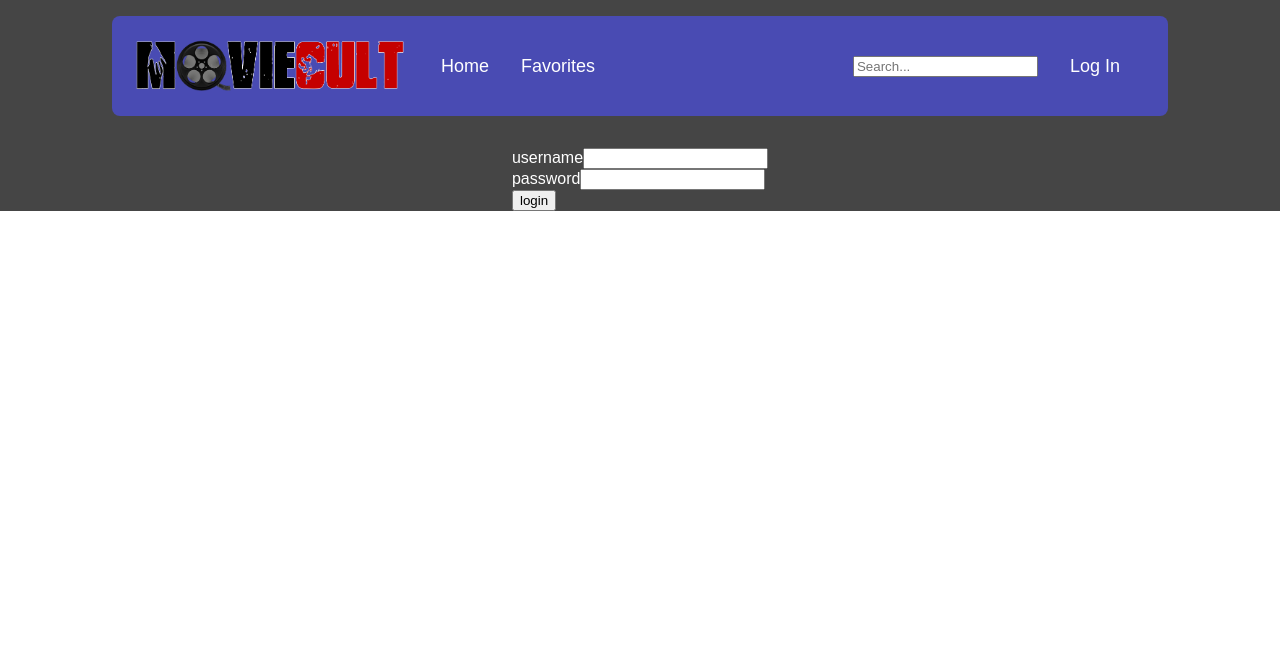
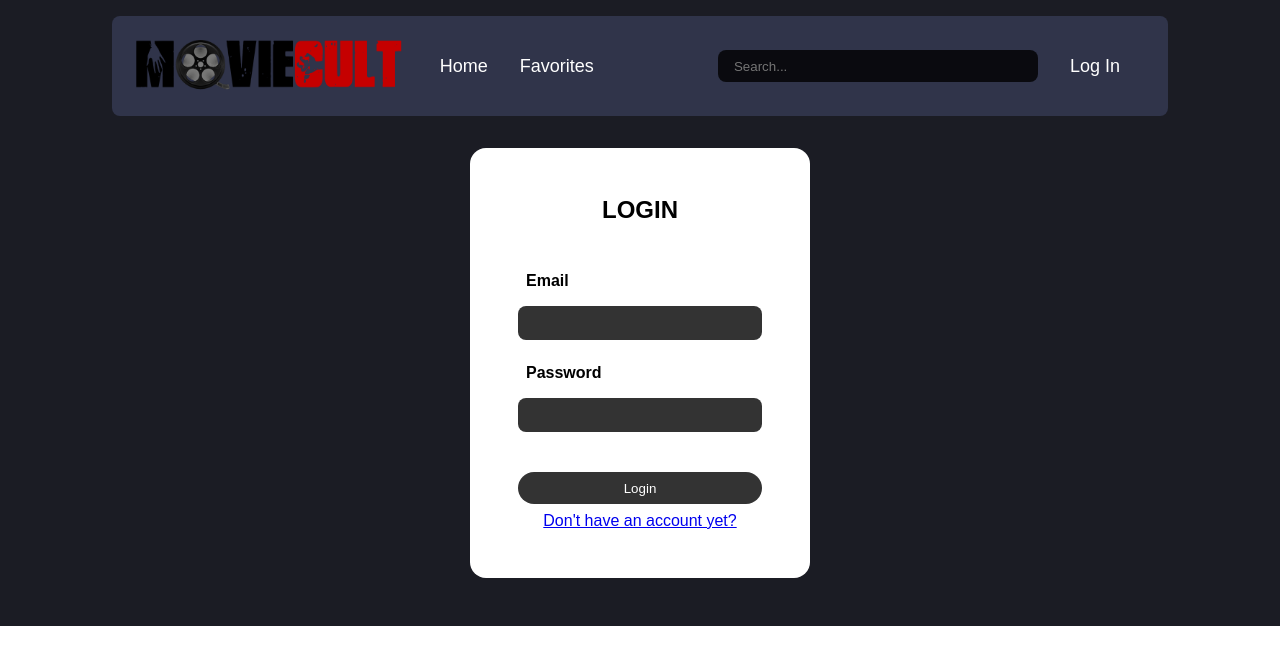
Before and after one commit to General-Dracula/SEP6, a React (Create React App) app in the folder frontend/: page /login in a window 1280 px wide. Shown: the top 664 px of the page. Built offline with nearby package versions, Linux system fonts and the light colour scheme.

Commit message:
Login page and extra style work

```diff
--- a/frontend/src/components/layout/Layout.js
+++ b/frontend/src/components/layout/Layout.js
@@ -11,6 +11,7 @@ const Layout = ({children}) => {
 			bgColor={colors.bg}
 			px='10%'
 			pt='1rem'
+			pb='3rem'
 			gridGap='2rem'
 			fontFamily='sans-serif'
 			color={colors.text}
--- a/frontend/src/components/login/Login.js
+++ b/frontend/src/components/login/Login.js
@@ -1,5 +1,7 @@
+import { Box, Button, Flex, Heading, Input, Text } from '@chakra-ui/react'
 import React from 'react'
-import { useNavigate } from 'react-router-dom'
+import { NavLink, useNavigate } from 'react-router-dom'
+import { colors } from '../../utils/constants'
 
 const Login = () => {
   const navigate = useNavigate()
@@ -10,21 +12,100 @@ const Login = () => {
   }
 
   return (
-    <div>
+    <Flex
+      bgColor={colors.text}
+      p='3rem'
+      flexDir='column'
+      alignItems='center'
+      borderRadius='1rem'
+    >
+      <Heading
+        m='0'
+        mb='2rem'
+        color={colors.textInv}
+      >
+        LOGIN
+      </Heading>
       <form onSubmit={handleLogin}>
-        <div>
-          username
-          <input id="username" type="text" name="Username" />
-        </div>
-        <div>
-          password
-          <input id="password" type="password" name="Password" />
-        </div>
-        <button id="loginButton" type="submit">
-          login
-        </button>
+        <Flex
+          flexDir='column'
+          gridGap='0.5rem'
+        >
+
+          <Box>
+            <Text
+              color={colors.textInv}
+              pl='0.5rem'
+              fontWeight='bold'
+            >
+              Email
+            </Text>
+            <Input
+              id="username"
+              type="text"
+              name="Username"
+
+              bgColor={colors.card}
+              color={colors.text}
+              border='none'
+              borderRadius='0.5rem'
+              h='2rem'
+              maxW='15rem'
+              w='15rem'
+              overflow='hidden'
+            />
+          </Box>
+          <Box>
+            <Text
+              pl='0.5rem'
+              color={colors.textInv}
+              fontWeight='bold'
+            >
+              Password
+            </Text>
+            <Input
+              id="password"
+              type="password"
+              name="Password"
+
+              bgColor={colors.card}
+              color={colors.text}
+              border='none'
+              borderRadius='0.5rem'
+              h='2rem'
+              maxW='15rem'
+              w='15rem'
+              overflow='hidden'
+            />
+          </Box>
+          <Button
+            id="loginButton"
+            type="submit"
+            border='none'
+            borderRadius='3rem'
+            h='2rem'
+            mt='2rem'
+            bgColor={colors.card}
+            color={colors.text}
+            _hover={{
+              bgColor: colors.bg,
+              cursor: 'pointer'
+            }}
+          >
+            Login
+          </Button>
+        </Flex>
       </form>
-    </div>
+      <Box
+        mt='0.5rem'
+      >
+        <NavLink
+          to='/'
+        >
+          Don't have an account yet?
+        </NavLink>
+      </Box>
+    </Flex>
   )
 }
 
--- a/frontend/src/components/movies/ActorCard.js
+++ b/frontend/src/components/movies/ActorCard.js
@@ -1,4 +1,4 @@
-import { Box, Flex, Image, Text } from "@chakra-ui/react"
+import { Flex, Image, Text } from "@chakra-ui/react"
 import { colors } from "../../utils/constants"
 
 
--- a/frontend/src/components/movies/MovieDetailItem.js
+++ b/frontend/src/components/movies/MovieDetailItem.js
@@ -1,4 +1,4 @@
-import { Box, Divider, Flex, Heading, Text } from "@chakra-ui/react"
+import { Divider, Flex, Heading, Text } from "@chakra-ui/react"
 import { colors } from "../../utils/constants"
 
 const MovieDetailItem = ({detailName, detailValue}) => {
--- a/frontend/src/components/movies/MovieDetails.js
+++ b/frontend/src/components/movies/MovieDetails.js
@@ -4,6 +4,7 @@ import { useParams } from 'react-router-dom'
 import { Box, Flex, Heading, Image, Text } from '@chakra-ui/react'
 import MovieDetailItem from './MovieDetailItem'
 import ActorCard from './ActorCard'
+import { colors } from '../../utils/constants'
 
 const MovieDetails = () => {
   const [movie, setMovie] = useState({})
@@ -80,7 +81,7 @@ const MovieDetails = () => {
         {movie.overview}
       </Text>
       <Box
-        bgColor='gray'
+        bgColor={colors.details}
         pb='0.5rem'
       >
         {
@@ -96,10 +97,6 @@ const MovieDetails = () => {
 
       </Flex>
     </Flex>
-    <Flex
-      justifyContent='center'
-    >
-
       <Flex
         flexWrap='wrap'
         gridGap='1rem'
@@ -109,7 +106,6 @@ const MovieDetails = () => {
         ))}
       </Flex>
     </Flex>
-    </Flex>
   )
 }
 
--- a/frontend/src/components/movies/MovieFilter.js
+++ b/frontend/src/components/movies/MovieFilter.js
@@ -1,6 +1,8 @@
 import React from 'react'
 import { useSearch } from '../context/SearchProvider'
 import api from '../../utils/movieApi'
+import { Input } from '@chakra-ui/react'
+import { colors } from '../../utils/constants'
 
 const MovieFilter = () => {
 
@@ -34,12 +36,23 @@ const MovieFilter = () => {
   return (
     <header>
       <form onSubmit={handleMovieSearch}>
-        <input
+        <Input
           value={filteredMovie}
           onChange={handleMovieFilter}
           placeholder="Search..."
           type="search"
           name="filterMovie"
+
+          bgColor={colors.card}
+          color={colors.text}
+          border='none'
+          borderRadius='0.5rem'
+          h='2rem'
+          maxW='20rem'
+          w='20rem'
+          px='1rem'
+          py='0.5rem'
+          overflow='hidden'
         />
       </form>
     </header>
--- a/frontend/src/components/movies/MoviePage.js
+++ b/frontend/src/components/movies/MoviePage.js
@@ -1,13 +1,10 @@
-import React, { useState, useEffect } from 'react'
-import MovieFilter from './MovieFilter'
+import React, { useEffect } from 'react'
 import MovieList from './MovieList'
 import { useSearch } from '../context/SearchProvider'
 import api from '../../utils/movieApi'
 
 const MoviePage = () => {
   const {
-    // searchText: filteredMovie,
-    // setSearchText: setFilteredMovie,
     movies,
     setMovies
   } = useSearch()
@@ -21,14 +18,12 @@ const MoviePage = () => {
       }
     }
     discoverMovies().catch(error => console.log(error))
-  }, [])
+  }, [setMovies])
 
 
 
   return (
-    <div>
-      <MovieList movies={movies} />
-    </div>
+    <MovieList movies={movies} />
   )
 }
 
--- a/frontend/src/components/navigation/Navigation.js
+++ b/frontend/src/components/navigation/Navigation.js
@@ -31,6 +31,7 @@ const Navigation = () => {
             w='100%'
             alignItems='center'
             justifyContent='space-between'
+            flexWrap='wrap'
           >
             <Flex
               ml='2rem'
@@ -49,6 +50,7 @@ const Navigation = () => {
             <Flex
               gridGap='2rem'
               mr='2rem'
+              alignItems='center'
             >
               <MovieFilter />
               <NavItem
--- a/frontend/src/utils/constants.js
+++ b/frontend/src/utils/constants.js
@@ -1,6 +1,8 @@
 export const colors = {
   text: 'white',
-	bg: '#454545',
-	nav: '#494bb3',
-	card: '#000000CC'
+	textInv: 'black',
+	bg: '#1b1c24',
+	nav: '#30344a',
+	card: '#000000CC',
+	details: '#4a4a4a',
 }
```
Also changed, not shown: frontend/src/components/movies/MovieListItem.js (+42 -5 lines), frontend/public/moviecult_logo.png.
